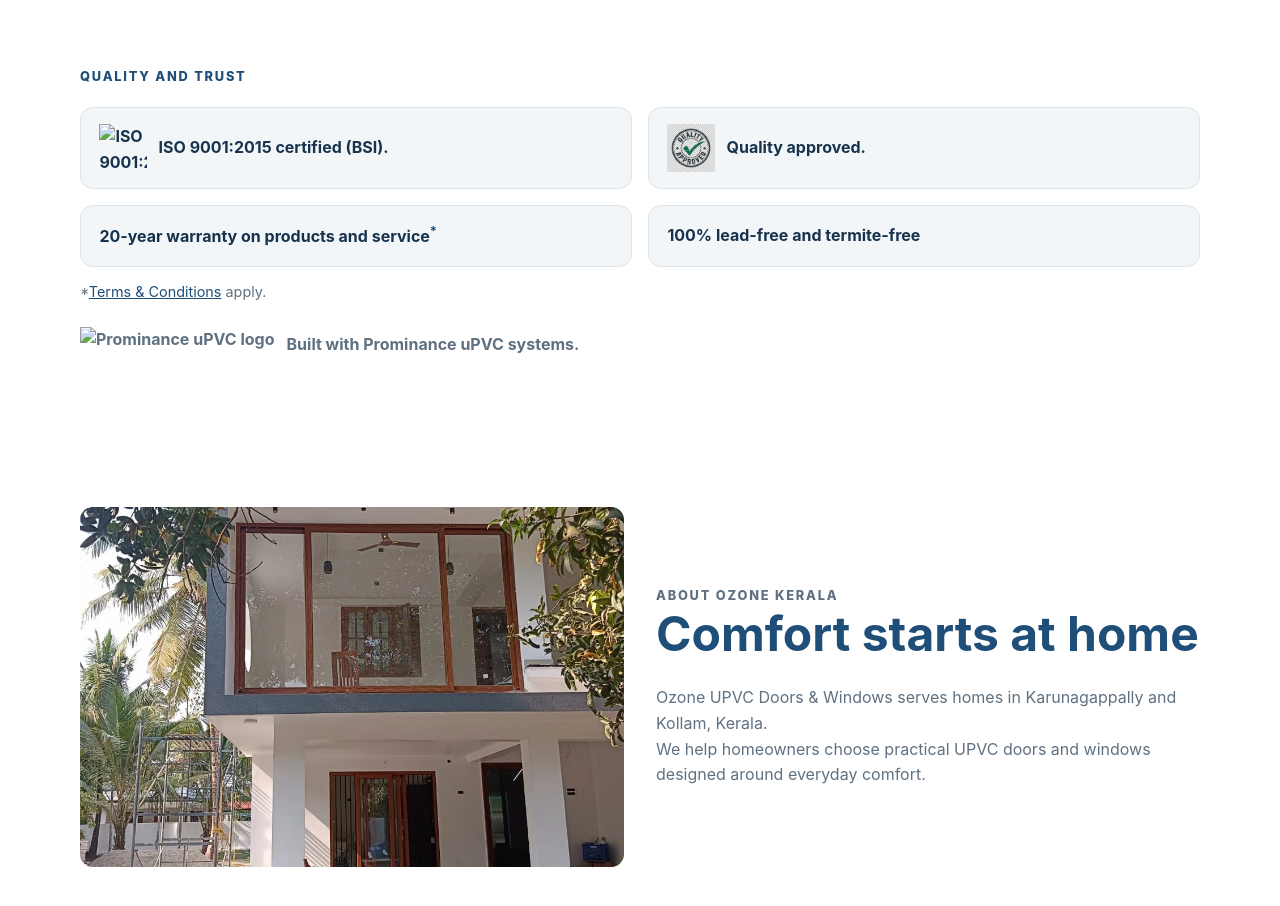
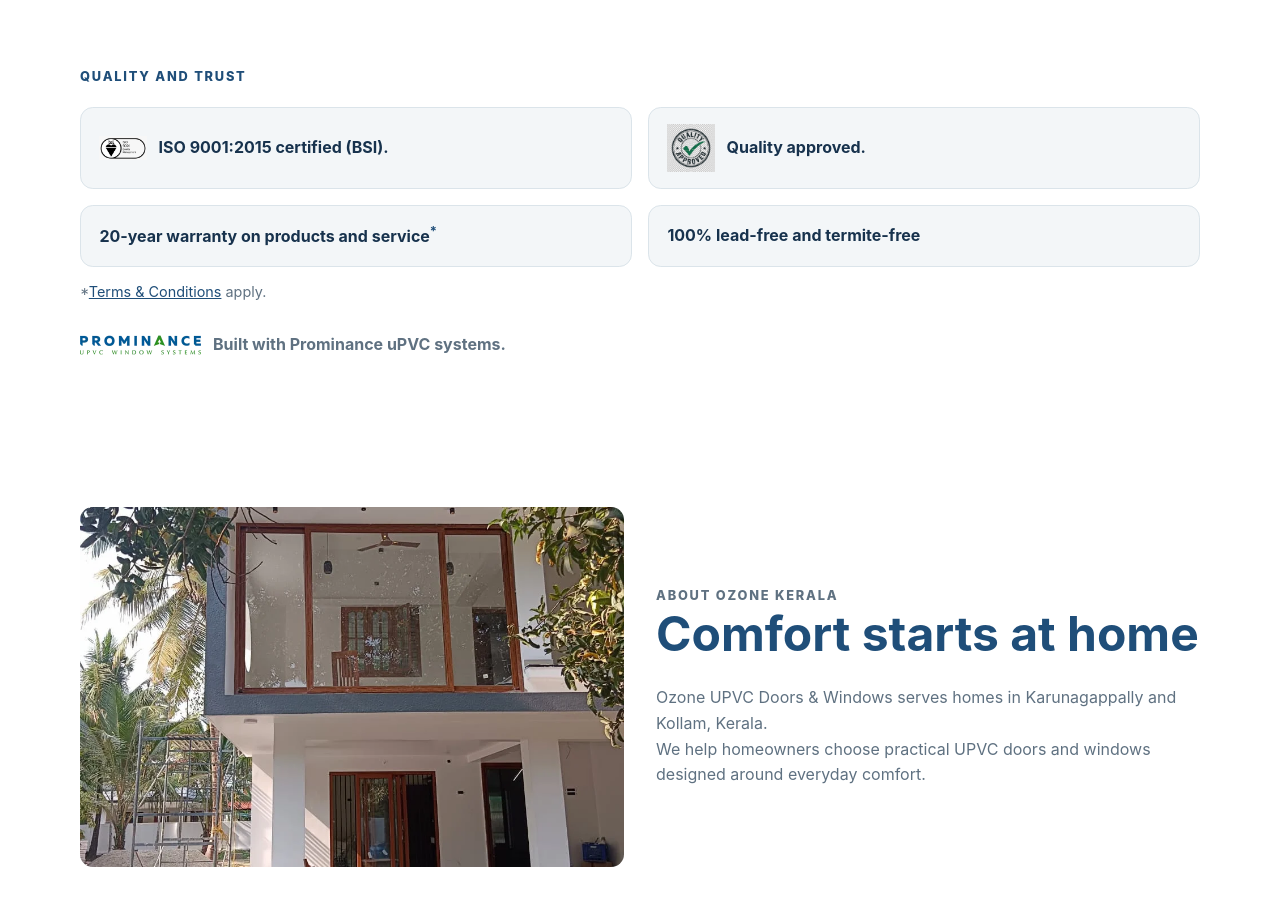
Before and after one commit to torqist46/ozone-website, a plain HTML site: page index.html in a window 1280 px wide. Shown: the part 3140-4046 px from the top of the page. Drawn offline with Linux system fonts and the light colour scheme.

Commit message:
Add files via upload

```diff
--- a/index.html
+++ b/index.html
@@ -90,12 +90,12 @@
       <div class="container">
         <p class="eyebrow">Quality and trust</p>
         <div class="trust-badges">
-          <span class="trust-badge"><img src="images/bsi-stamp.png.png" alt="ISO 9001:2015 certified (BSI)"><span>ISO 9001:2015 certified (BSI).</span></span>
+          <span class="trust-badge"><img src="images/bsi-stamp.png" alt="BSI ISO 9001:2015 certification mark"><span>ISO 9001:2015 certified (BSI).</span></span>
           <span class="trust-badge"><img src="images/skz-stamp.png" alt="Quality approved"><span>Quality approved.</span></span>
           <span class="trust-badge">20-year warranty on products and service</span>
           <span class="trust-badge">100% lead-free and termite-free</span>
         </div>
-        <div class="prominance-note">Built with Prominance uPVC systems.</div>
+        <div class="prominance-note"><img src="images/prominance-logo.png" alt="Prominance uPVC logo"><span>Built with Prominance uPVC systems.</span></div>
       </div>
     </section>
 
--- a/script.js
+++ b/script.js
@@ -175,14 +175,14 @@ document.querySelector('#products .container')?.appendChild(productRange);
 // Use the available similar stamp and logo filenames when exact names are not present.
 const trustBadges = document.querySelector('.trust-badges');
 if (trustBadges) {
-  trustBadges.innerHTML = `<span class="trust-badge"><img src="images/bsi-stamp.png.png" alt="ISO 9001:2015 certified (BSI)"><span>ISO 9001:2015 certified (BSI).</span></span><span class="trust-badge"><img src="images/skz-stamp.png" alt="Quality approved"><span>Quality approved.</span></span><span class="trust-badge"><span>20-year warranty on products and service<sup>*</sup></span></span><span class="trust-badge">100% lead-free and termite-free</span>`;
+  trustBadges.innerHTML = `<span class="trust-badge"><img src="images/bsi-stamp.png" alt="BSI ISO 9001:2015 certification mark"><span>ISO 9001:2015 certified (BSI).</span></span><span class="trust-badge"><img src="images/skz-stamp.png" alt="Quality approved"><span>Quality approved.</span></span><span class="trust-badge"><span>20-year warranty on products and service<sup>*</sup></span></span><span class="trust-badge">100% lead-free and termite-free</span>`;
   const note = document.createElement('p');
   note.className = 'warranty-note';
   note.innerHTML = '*<a href="terms.html">Terms &amp; Conditions</a> apply.';
   trustBadges.after(note);
 }
 const prominanceNote = document.querySelector('.prominance-note');
-if (prominanceNote) prominanceNote.innerHTML = '<img src="images/prominance-logo.png.webp" alt="Prominance uPVC logo"><span>Built with Prominance uPVC systems.</span>';
+if (prominanceNote) prominanceNote.innerHTML = '<img src="images/prominance-logo.png" alt="Prominance uPVC logo"><span>Built with Prominance uPVC systems.</span>';
 
 document.getElementById('current-year').textContent = new Date().getFullYear();
 
```
